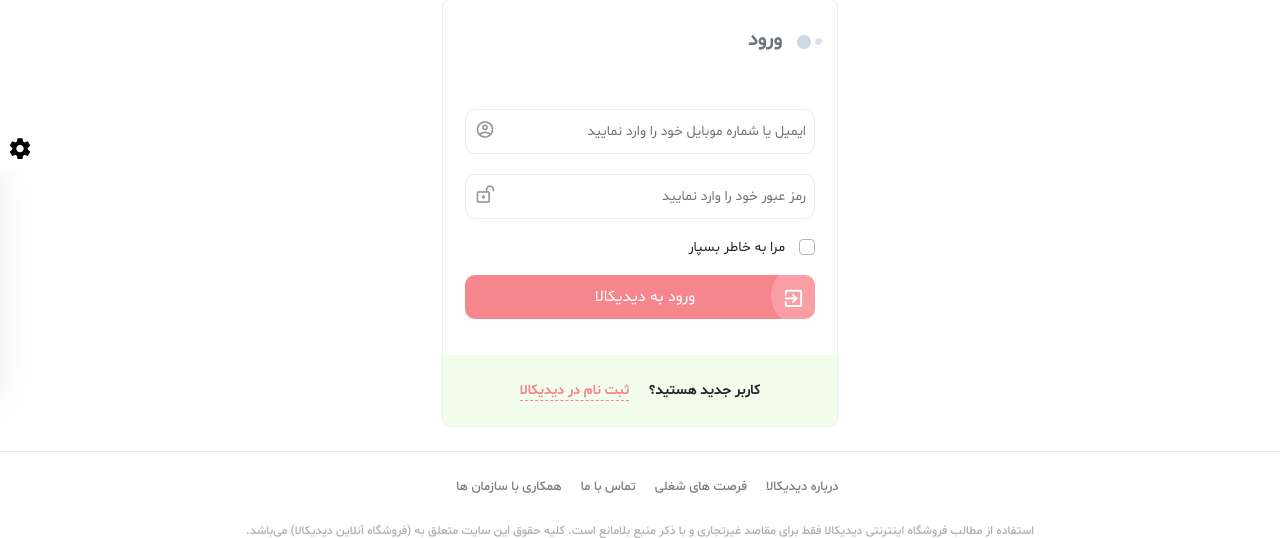
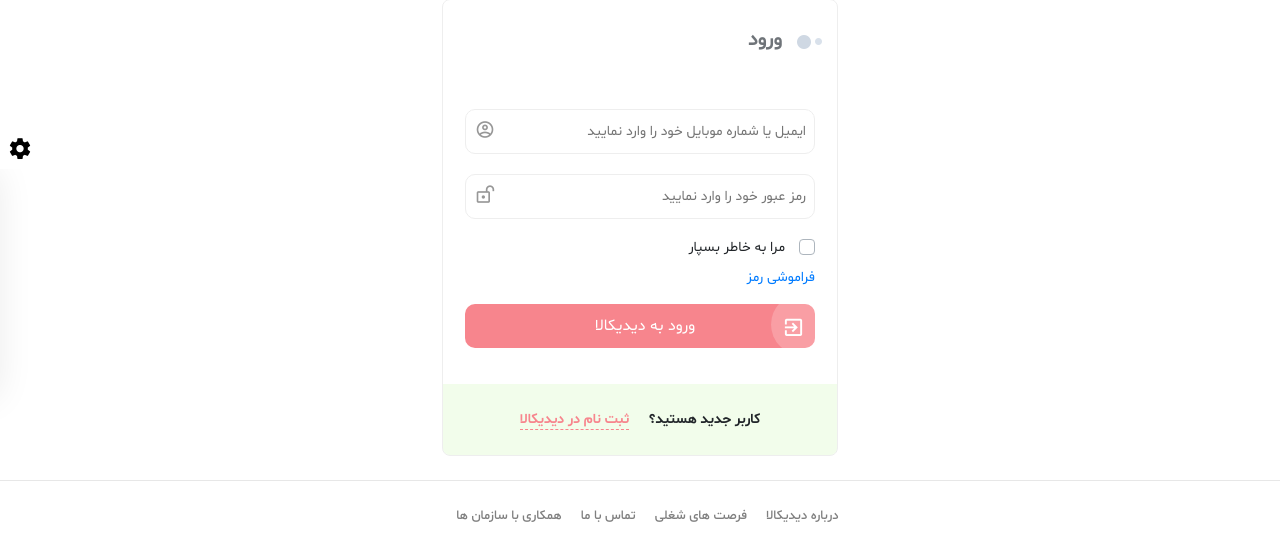
Before and after one commit to samiy4r/shop00, a Django app: page /account/activate-account/1 in a window 1280 px wide. Shown: the part 111-649 px from the top of the page. Run offline with Django 5.2, Linux system fonts and the light colour scheme; some libraries are stand-ins or nearby versions.

Commit message:
just added forget password link to login template

```diff
--- a/templates/login.html
+++ b/templates/login.html
@@ -69,6 +69,9 @@
                                             مرا به خاطر بسپار
                                         </label>
                                     </div>
+                                </div>
+                                <div class="form-row mt-2">
+                                    <a href="{% url 'account:forget_password_email' %}">فراموشی رمز</a>
                                 </div>
                                 <div class="form-row mt-3">
                                     <button class="btn-primary-cm btn-with-icon mx-auto w-100">
```
